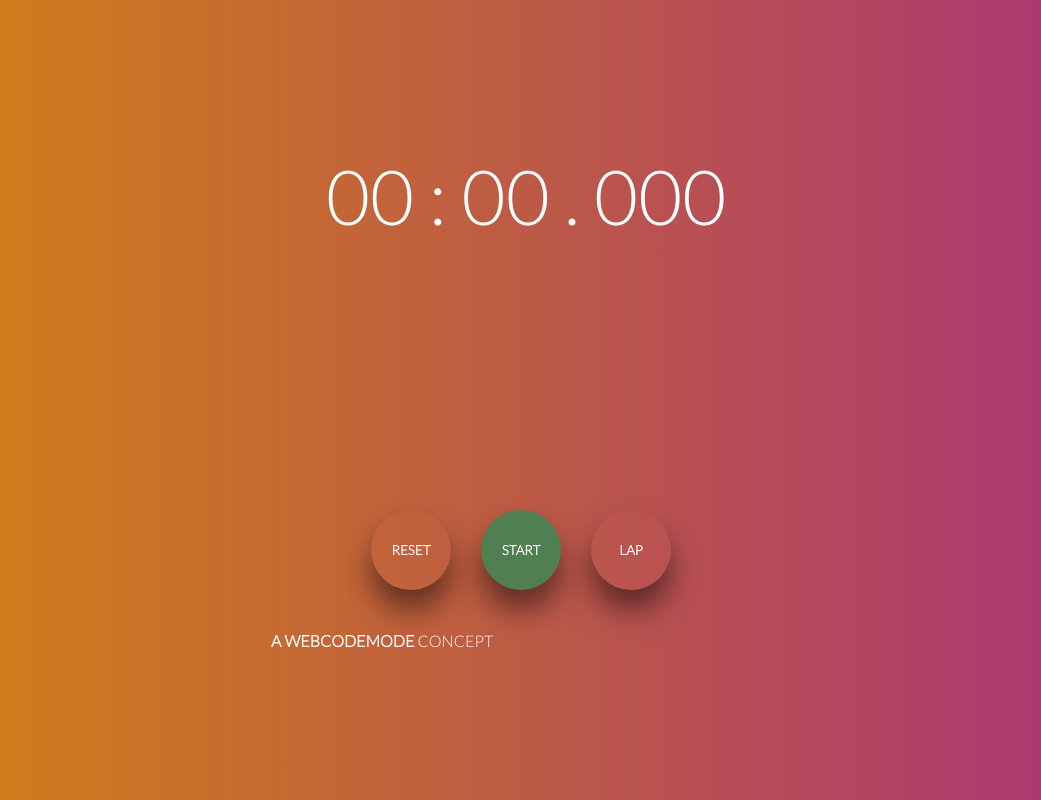
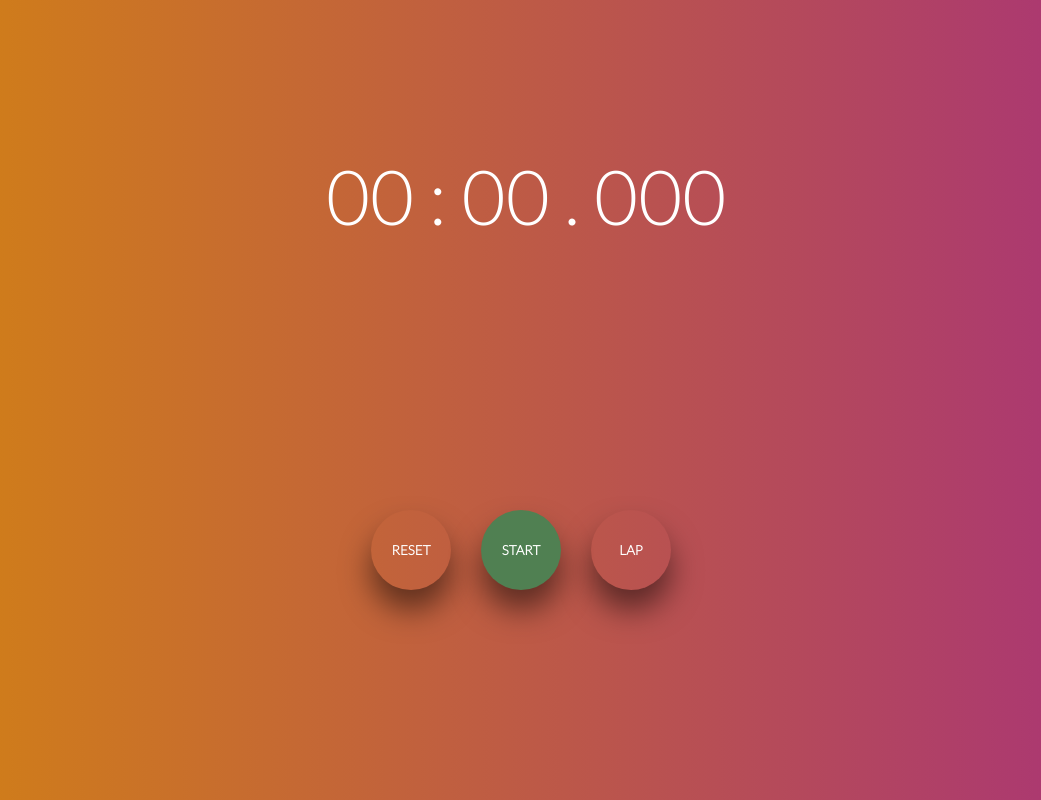
Before and after one commit to samridhi18/JavaScript-Projects, a plain HTML site: page index.html in a window 1280 px wide. Shown: the whole page, without its empty margins (119-1160 px from the left). Drawn offline with Linux system fonts and the light colour scheme.

Commit message:
Update index.html

```diff
--- a/index.html
+++ b/index.html
@@ -3,7 +3,7 @@
 
 <head>
     <meta charset="UTF-8">
-    <title>Stopwatch | Designed by webcodemode</title>
+    <title>Stopwatch</title>
     <link rel="stylesheet" href="styles.css">
     <link href="https://fonts.googleapis.com/css2?family=Lato:wght@300&display=swap" rel="stylesheet">
 </head>
@@ -22,7 +22,7 @@
                 <button class="toggle">Start</button>
                 <button class="lap">Lap</button>
             </div>
-            <p class="copyright"><b>A WEBCODEMODE</b> CONCEPT</p>
+
         </div>
     </div>
     <script src="stopwatch.js"></script>
```
